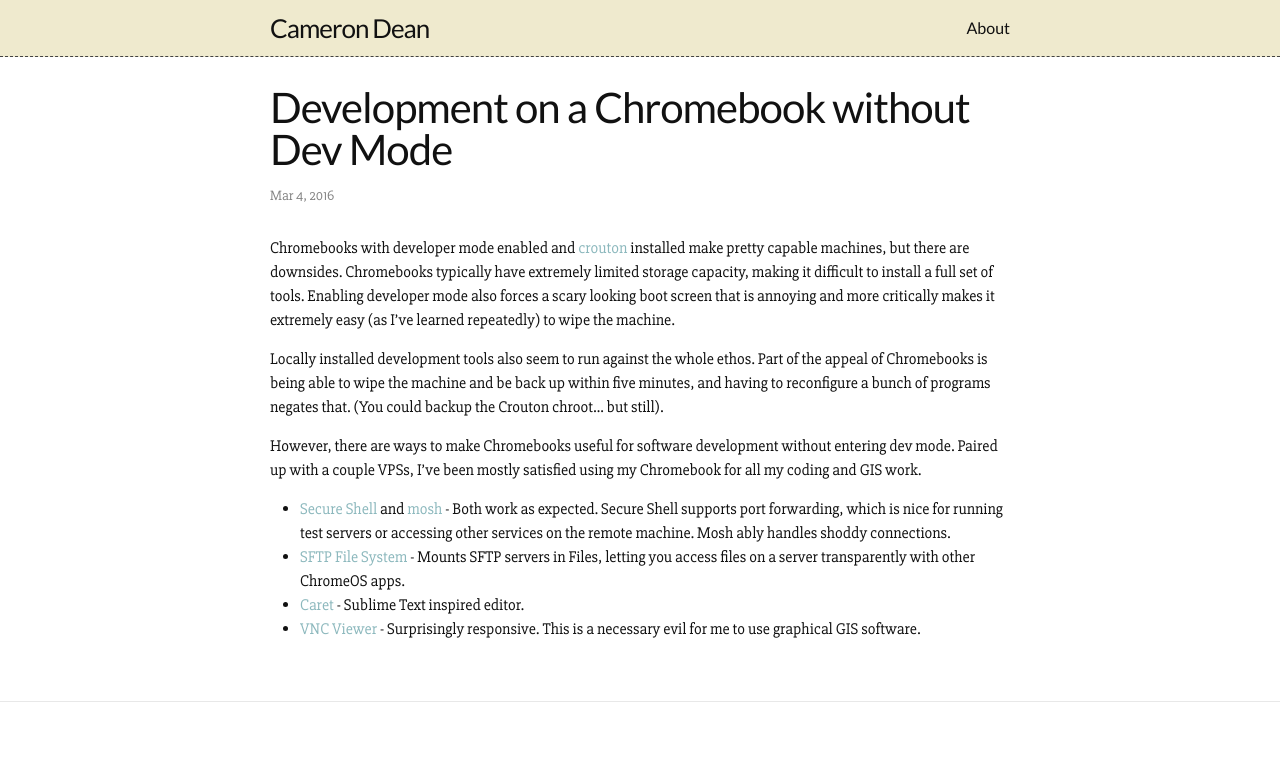
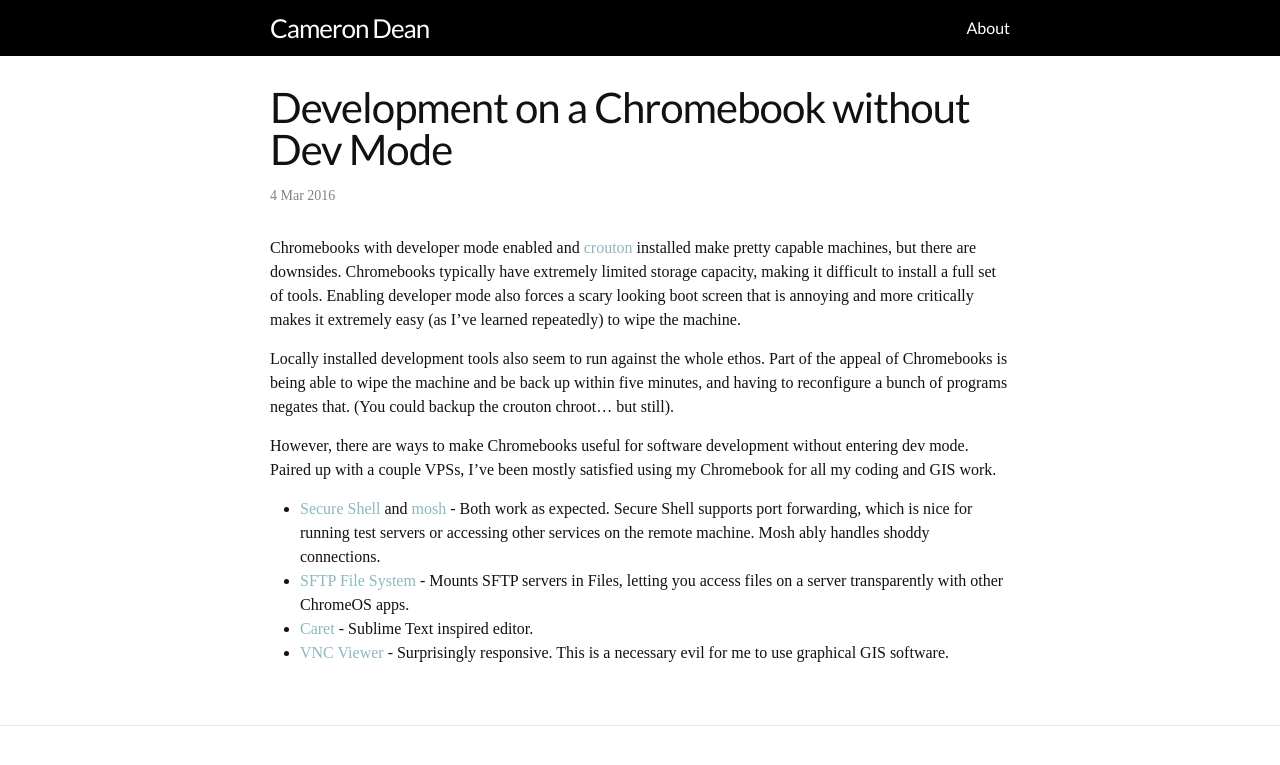
Before and after one commit to chdean/chdean.github.io, a Jekyll site: the page built from _posts/2016-03-04-chromebook-dev.md, in a window 1280 px wide. Shown: the top 765 px of the page. Built offline with Jekyll 4.4.1, drawn with Linux system fonts in a browser that asks for light colours; some web fonts are replaced.

Commit message:
unfixed header, changed to white on black

```diff
--- a/_includes/head.html
+++ b/_includes/head.html
@@ -7,7 +7,7 @@
   <meta name="description" content="{% if page.excerpt %}{{ page.excerpt | strip_html | strip_newlines | truncate: 160 }}{% else %}{{ site.description }}{% endif %}">
 
   <link rel="stylesheet" href="{{ "/css/main.css" | prepend: site.baseurl }}">
-  <link href='https://fonts.googleapis.com/css?family=Slabo+27px|Lato' rel='stylesheet' type='text/css'>
+  <link href='https://fonts.googleapis.com/css?family=Slabo+13px|Lato' rel='stylesheet' type='text/css'>
   <link rel="canonical" href="{{ page.url | replace:'index.html','' | prepend: site.baseurl | prepend: site.url }}">
   <link rel="alternate" type="application/rss+xml" title="{{ site.title }}" href="{{ "/feed.xml" | prepend: site.baseurl | prepend: site.url }}">
 </head>
--- a/_layouts/post.html
+++ b/_layouts/post.html
@@ -5,7 +5,7 @@ layout: default
 
   <header class="post-header">
     <h1 class="post-title" itemprop="name headline">{{ page.title }}</h1>
-    <p class="post-meta"><time datetime="{{ page.date | date_to_xmlschema }}" itemprop="datePublished">{{ page.date | date: "%b %-d, %Y" }}</time>{% if page.author %} • <span itemprop="author" itemscope itemtype="http://schema.org/Person"><span itemprop="name">{{ page.author }}</span></span>{% endif %}</p>
+    <p class="post-meta"><time datetime="{{ page.date | date_to_xmlschema }}" itemprop="datePublished">{{ page.date | date: "%-d %b %Y" }}</time>{% if page.author %} • <span itemprop="author" itemscope itemtype="http://schema.org/Person"><span itemprop="name">{{ page.author }}</span></span>{% endif %}</p>
   </header>
 
   <div class="post-content" itemprop="articleBody">
--- a/_posts/2016-03-04-chromebook-dev.md
+++ b/_posts/2016-03-04-chromebook-dev.md
@@ -7,7 +7,7 @@ layout: post
 
 Chromebooks with developer mode enabled and [crouton][1] installed make pretty capable machines, but there are downsides.  Chromebooks typically have extremely limited storage capacity, making it difficult to install a full set of tools.  Enabling developer mode also forces a scary looking boot screen that is annoying and more critically makes it extremely easy (as I've learned repeatedly) to wipe the machine.
 
-Locally installed development tools also seem to run against the whole ethos.  Part of the appeal of Chromebooks is being able to wipe the machine and be back up within five minutes, and having to reconfigure a bunch of programs negates that. (You could backup the Crouton chroot... but still).
+Locally installed development tools also seem to run against the whole ethos.  Part of the appeal of Chromebooks is being able to wipe the machine and be back up within five minutes, and having to reconfigure a bunch of programs negates that. (You could backup the crouton chroot... but still).
 
 However, there are ways to make Chromebooks useful for software development without entering dev mode.  Paired up with a couple VPSs, I've been mostly satisfied using my Chromebook for all my coding and GIS work.
 
--- a/_sass/_layout.scss
+++ b/_sass/_layout.scss
@@ -2,14 +2,11 @@
  * Site header
  */
 .site-header {
-    border-bottom: 1px dashed $grey-color-dark;
-    width: 100%;
+    // border-bottom: 1px dashed $grey-color-dark;
     min-height: $header-height;
-    z-index: 10;
     background-color: $header-bg-color;
 
     // Positioning context for the mobile navigation icon
-    position: fixed;
 }
 
 .site-title {
@@ -23,7 +20,7 @@
 
     &,
     &:visited {
-        color: $text-color;
+        color: white;
     }
 }
 
@@ -37,7 +34,7 @@
     }
 
     .page-link {
-        color: $text-color;
+        color: white;
         line-height: $base-line-height;
 
         // Gaps between nav items, but not on the last one
@@ -206,7 +203,6 @@
  * Posts
  */
 .post-header {
-    margin-top: $header-height;
     margin-bottom: $spacing-unit;
 }
 
--- a/css/main.scss
+++ b/css/main.scss
@@ -7,14 +7,14 @@
 
 // Our variables
 $head-font-family: 'Lato', sans-serif;
-$base-font-family: 'Slabo 27px', serif;
+$base-font-family: 'Slabo 13px', serif;
 $base-font-size:   16px;
 $base-font-weight: 400;
 $small-font-size:  $base-font-size * 0.875;
 $base-line-height: 1.5;
 
 $header-height:    56px;
-$header-bg-color:  #efeace;
+$header-bg-color:  black;
 
 $spacing-unit:     30px;
 
```
